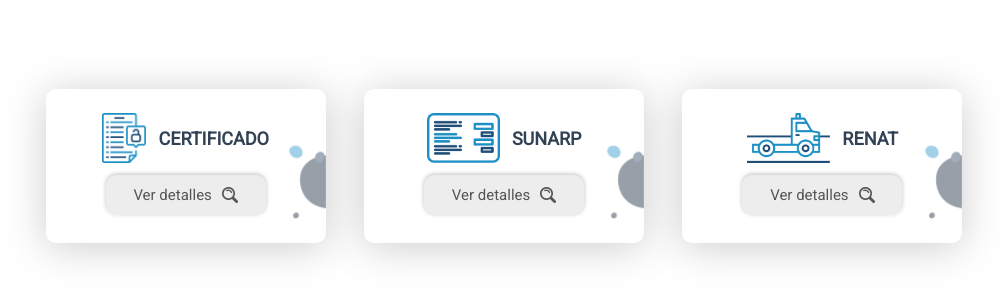
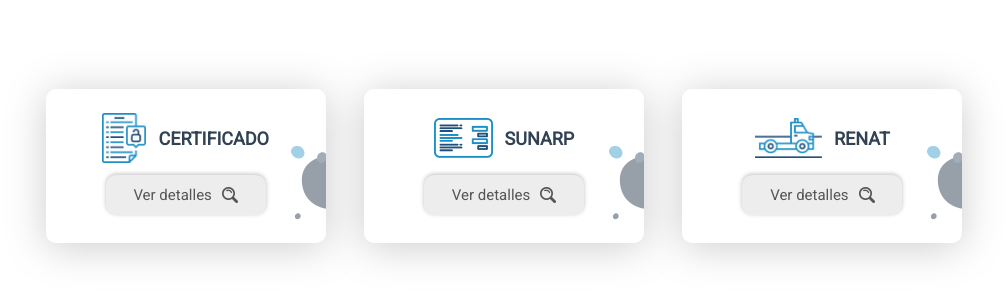
Before and after one commit to mfyance/beez, a plain HTML site: page provias/cards/index.html in a window 1280 px wide. Shown: the part 234-534 px from the top of the page, without its empty margins (136-1143 px from the left). Drawn offline with Linux system fonts and the light colour scheme.

Commit message:
fix Cards

```diff
--- a/provias/cards/css/app.css
+++ b/provias/cards/css/app.css
@@ -20,7 +20,7 @@
 .Cards__card {
   background-image: url(../img/background.png);
   background-repeat: no-repeat;
-  background-size: contain;
+  background-size: 100%;
   background-position-x: 2px;
   background-color: var(--color-white);
   min-width: 280px;
@@ -44,10 +44,15 @@
   text-transform: uppercase;
   color: var(--color-primary);
   margin-bottom: 12px;
+  min-height: 50px;
 }
 .Cards__card--title img {
   margin-right: 12px;
   height: 50px;
+}
+.Cards__card--title img.small {
+  margin-right: 12px;
+  height: 40px;
 }
 .Cards__card--btn {
   display: flex;
--- a/provias/cards/index.html
+++ b/provias/cards/index.html
@@ -27,7 +27,7 @@
         </div>
         <div class="Cards__card">
           <div class="Cards__card--title">
-            <img src="img/sunarp.png" alt="Certificado"> SUNARP
+            <img src="img/sunarp.png" alt="Certificado" class="small"> SUNARP
           </div>
           <a href="#" class="Cards__card--btn">
             Ver detalles <img src="img/detalle.png" alt="Ver detalles">
@@ -35,7 +35,7 @@
         </div>
         <div class="Cards__card">
           <div class="Cards__card--title">
-            <img src="img/renat.png" alt="Certificado"> RENAT
+            <img src="img/renat.png" alt="Certificado" class="small"> RENAT
           </div>
           <a href="#" class="Cards__card--btn">
             Ver detalles <img src="img/detalle.png" alt="Ver detalles">
```
